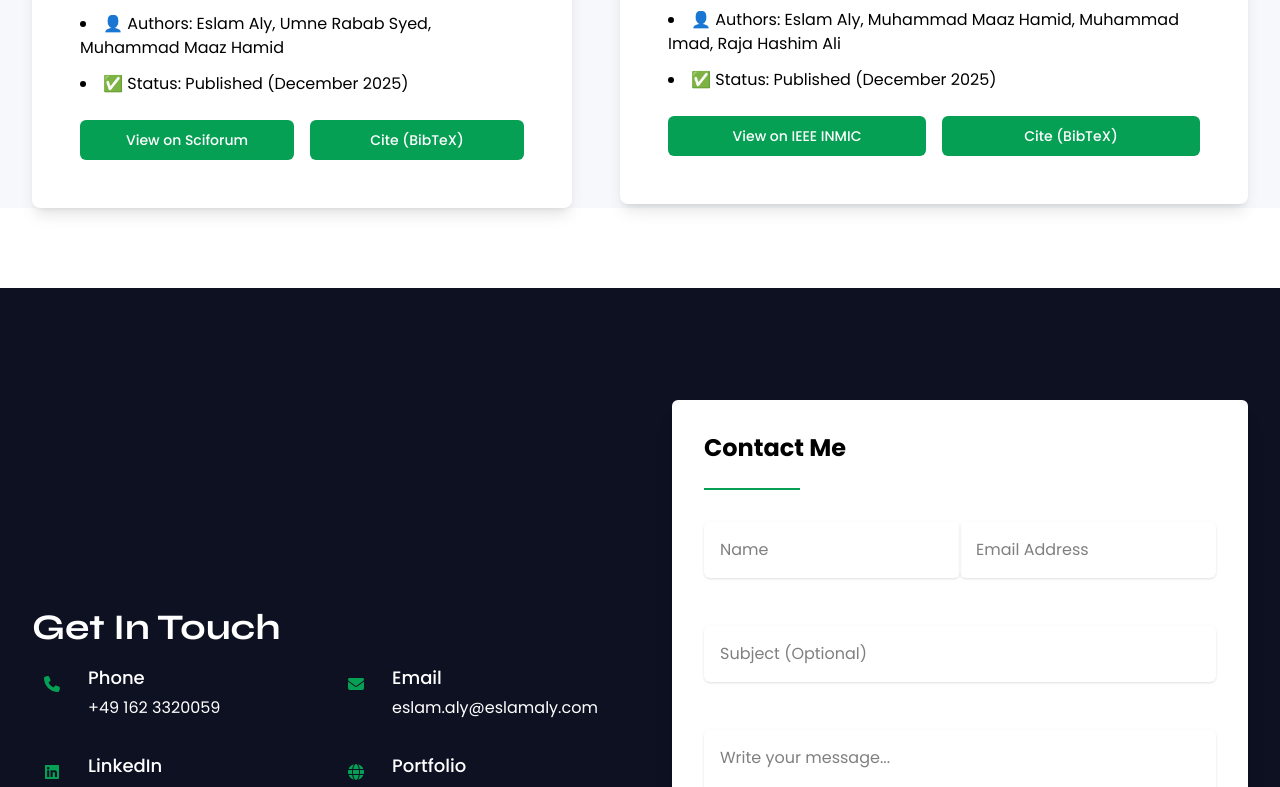
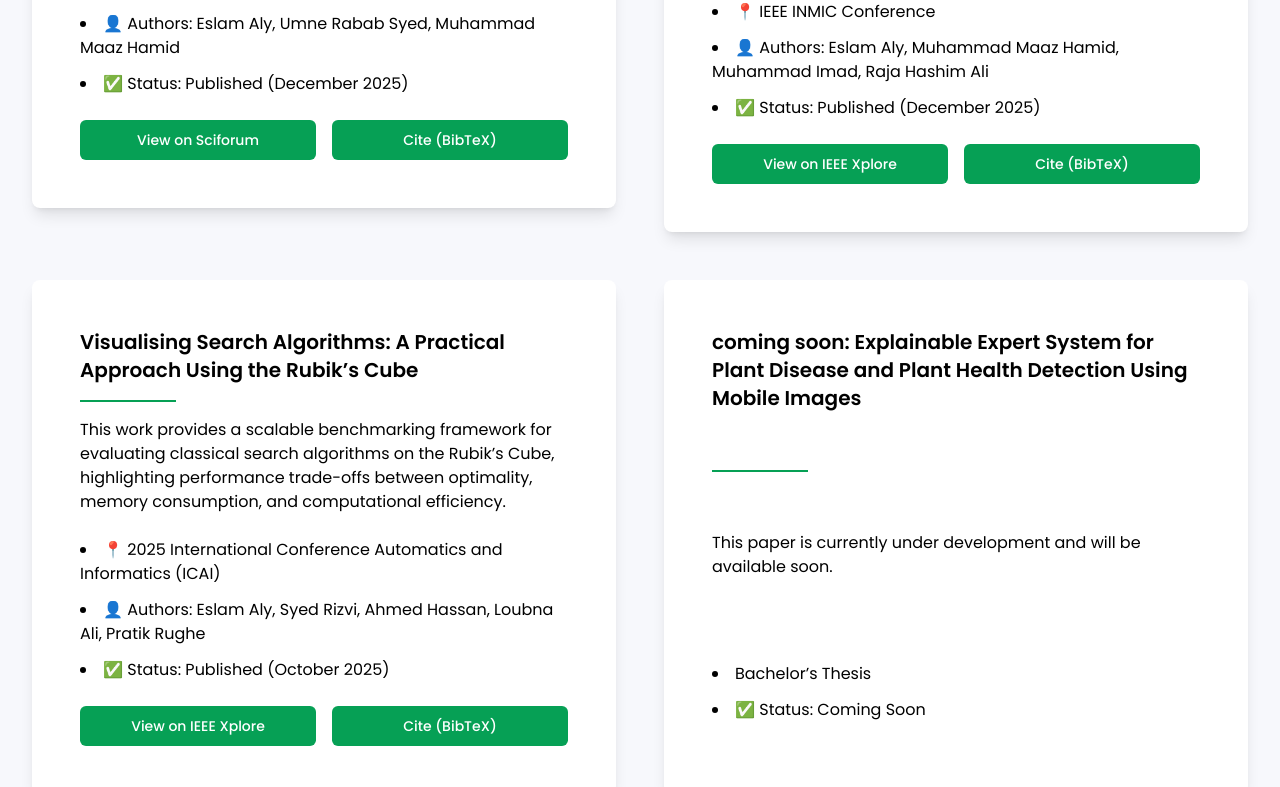
Before and after one commit to Eslam-Aly/my-portfolio, a React (Vite) app: page / in a window 1280 px wide. Shown: the part 3324-4111 px from the top of the page. Built offline with nearby package versions, Linux system fonts and the light colour scheme.

Commit message:
Add new publication details and update layout in Publications component

```diff
--- a/src/components/Publications.jsx
+++ b/src/components/Publications.jsx
@@ -28,7 +28,7 @@ function Publications() {
       id="publications"
       className=" text-black bg-[#f7f8fc] pt-18 md:pt-40"
     >
-      <div className="container mx-auto px-8 mb-20">
+      <div className="container mx-auto px-8 pb-20">
         <motion.div
           variants={fadeIn("left", 0.2)}
           initial="hidden"
@@ -45,7 +45,7 @@ function Publications() {
             strategies.
           </p>
         </motion.div>
-        <div className="flex flex-col gap-12 xl:flex-row mx-auto  ">
+        <div className="grid grid-cols-1 md:grid-cols-2 gap-12 xl:grid-cols-2 mx-auto">
           <motion.div
             variants={fadeIn("right", 0.2)}
             initial="hidden"
@@ -146,7 +146,7 @@ function Publications() {
                   }
                   className="w-full bg-primary text-white py-2.5 px-4 text-sm font-medium rounded-md hover:bg-primary/80 transition cursor-pointer text-center"
                 >
-                  View on IEEE INMIC
+                  View on IEEE Xplore
                 </button>
                 <button
                   onClick={() =>
@@ -169,6 +169,96 @@ function Publications() {
                   Cite (BibTeX)
                 </button>
               </div>
+            </div>
+          </motion.div>
+          <motion.div
+            variants={fadeIn("right", 0.2)}
+            initial="hidden"
+            whileInView={"show"}
+            viewport={{ once: false, amount: 0.4 }}
+          >
+            <div className="bg-white rounded-lg p-12 flex-1 shadow-lg ">
+              <h3 className="text-xl font-semibold mb-4">
+                Visualising Search Algorithms: A Practical Approach Using the
+                Rubik’s Cube
+              </h3>
+              <hr className="w-24 border text-primary border-primary" />
+
+              <p className=" my-4 ">
+                This work provides a scalable benchmarking framework for
+                evaluating classical search algorithms on the Rubik’s Cube,
+                highlighting performance trade-offs between optimality, memory
+                consumption, and computational efficiency.
+              </p>
+              <ul className="list-disc list-inside space-y-3 my-6">
+                <li>
+                  📍 2025 International Conference Automatics and Informatics
+                  (ICAI)
+                </li>
+                <li>
+                  👤 Authors: Eslam Aly, Syed Rizvi, Ahmed Hassan, Loubna Ali,
+                  Pratik Rughe
+                </li>
+                <li>✅ Status: Published (October 2025)</li>
+              </ul>
+
+              <div className="mt-auto grid gap-4 grid-cols-1 sm:grid-cols-2">
+                <button
+                  onClick={() =>
+                    window.open(
+                      "https://ieeexplore.ieee.org/document/11324678",
+                      "_blank",
+                    )
+                  }
+                  className="w-full bg-primary text-white py-2.5 px-4 text-sm font-medium rounded-md hover:bg-primary/80 transition cursor-pointer text-center"
+                >
+                  View on IEEE Xplore
+                </button>
+                <button
+                  onClick={() =>
+                    copyToClipboard(
+                      `@INPROCEEDINGS{11324678,
+                        author={Aly, Eslam and Abbas Rizvi, Syed Arslan and Hassan, Ahmed and Ali, Loubna and Rughe, Pratik Pradeep},
+                        booktitle={2025 International Conference Automatics and Informatics (ICAI)},
+                        title={Visualising Search Algorithms: A Practical Approach Using the Rubik’s Cube},
+                        year={2025},
+                        volume={},
+                        number={},
+                        pages={635-640},
+                        keywords={Visualization;Scalability;Memory management;Benchmark testing;Search problems;Performance metrics;Time measurement;Complexity theory;Time factors;Robots;Rubik’s Cube;combinatorial search;depth-first search;breadth-first search;A* search;benchmarking},
+                        doi={10.1109/ICAI67591.2025.11324678}}
+                      `,
+                    )
+                  }
+                  className="w-full bg-primary text-white py-2.5 px-4 text-sm font-medium rounded-md hover:bg-primary/80 transition cursor-pointer text-center"
+                >
+                  Cite (BibTeX)
+                </button>
+              </div>
+            </div>
+          </motion.div>
+          <motion.div
+            variants={fadeIn("right", 0.2)}
+            initial="hidden"
+            whileInView={"show"}
+            viewport={{ once: false, amount: 0.4 }}
+          >
+            <div className="bg-white rounded-lg p-12 flex-1 shadow-lg flex flex-col justify-between h-full">
+              <h3 className="text-xl font-semibold mb-4">
+                coming soon: Explainable Expert System for Plant Disease and
+                Plant Health Detection Using Mobile Images
+              </h3>
+              <hr className="w-24 border text-primary border-primary" />
+
+              <p className=" my-4 ">
+                This paper is currently under development and will be available
+                soon.
+              </p>
+              <ul className="list-disc list-inside space-y-3 my-6">
+                <li>Bachelor’s Thesis</li>
+
+                <li>✅ Status: Coming Soon</li>
+              </ul>
             </div>
           </motion.div>
         </div>
```
